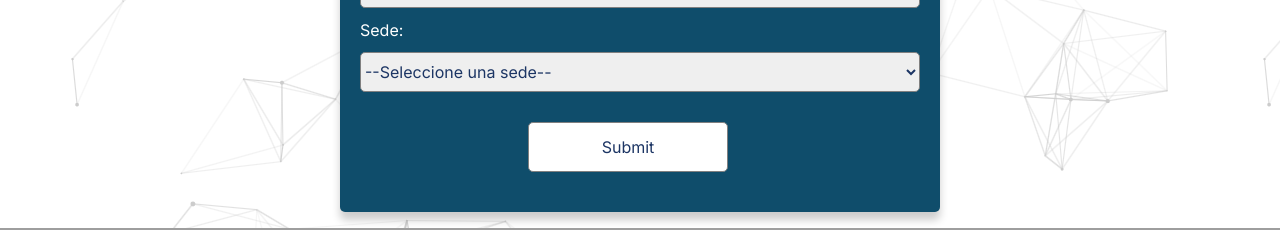
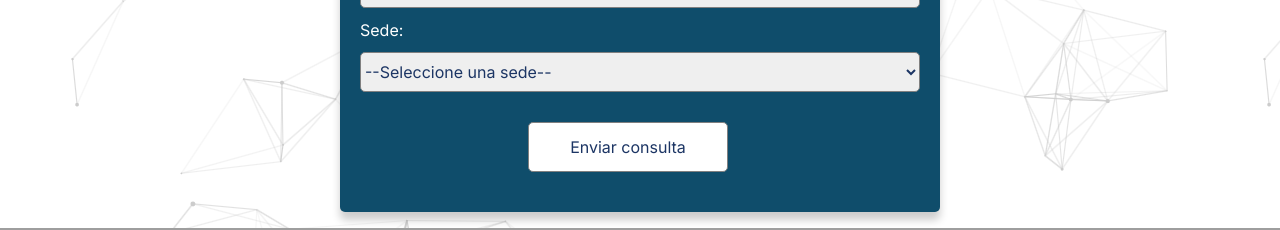
Before and after one commit to gastonfavereau/ugdO1_fork_beimagine, a Next.js app: page /form in a window 1280 px wide. Shown: the part 1120-1350 px from the top of the page. Built offline with nearby package versions, Linux system fonts and the light colour scheme; grey boxes are pictures that could not be loaded.

Commit message:
review Changes

```diff
--- a/components/salesforce/SalesforceForm.js
+++ b/components/salesforce/SalesforceForm.js
@@ -274,7 +274,7 @@
             <option value="a0aHp00000AH7dsIAD">Test sede</option>
         </select><br />
 
-        <input className='button' type="submit" name="Enviar consulta" />
+        <input className='button' type="submit" name="submit" value="Enviar consulta" />
 
         </form>
         </div>
```
